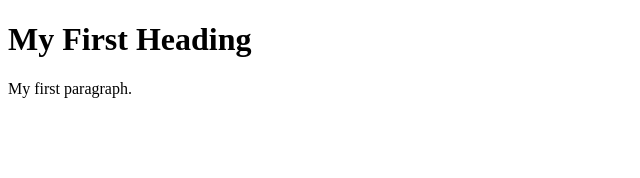
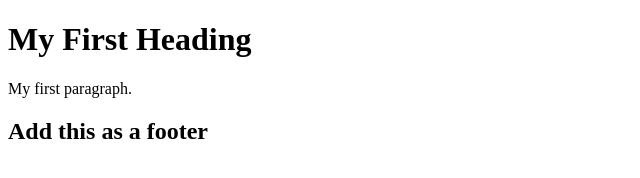
Before and after one commit to jatinderji/practical, a plain HTML site: page index.html in a window 1280 px wide. Shown: the whole page, without its empty margins (0-640 px from the left). Drawn offline with Linux system fonts and the light colour scheme.

Commit message:
Just fotter is added

```diff
--- a/index.html
+++ b/index.html
@@ -5,6 +5,6 @@
 <h1>My First Heading</h1>
 
 <p>My first paragraph.</p>
-
+  <h2> Add this as a footer</h2>
 </body>
 </html>
```
